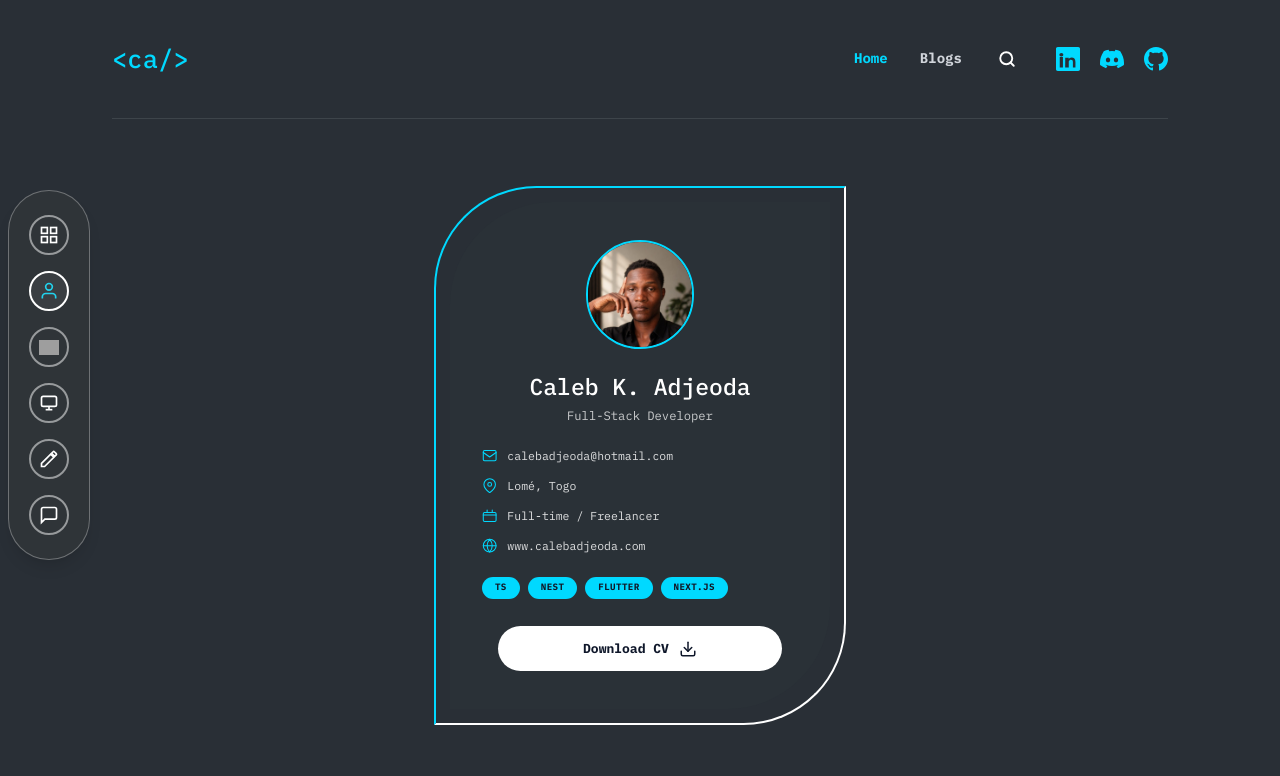
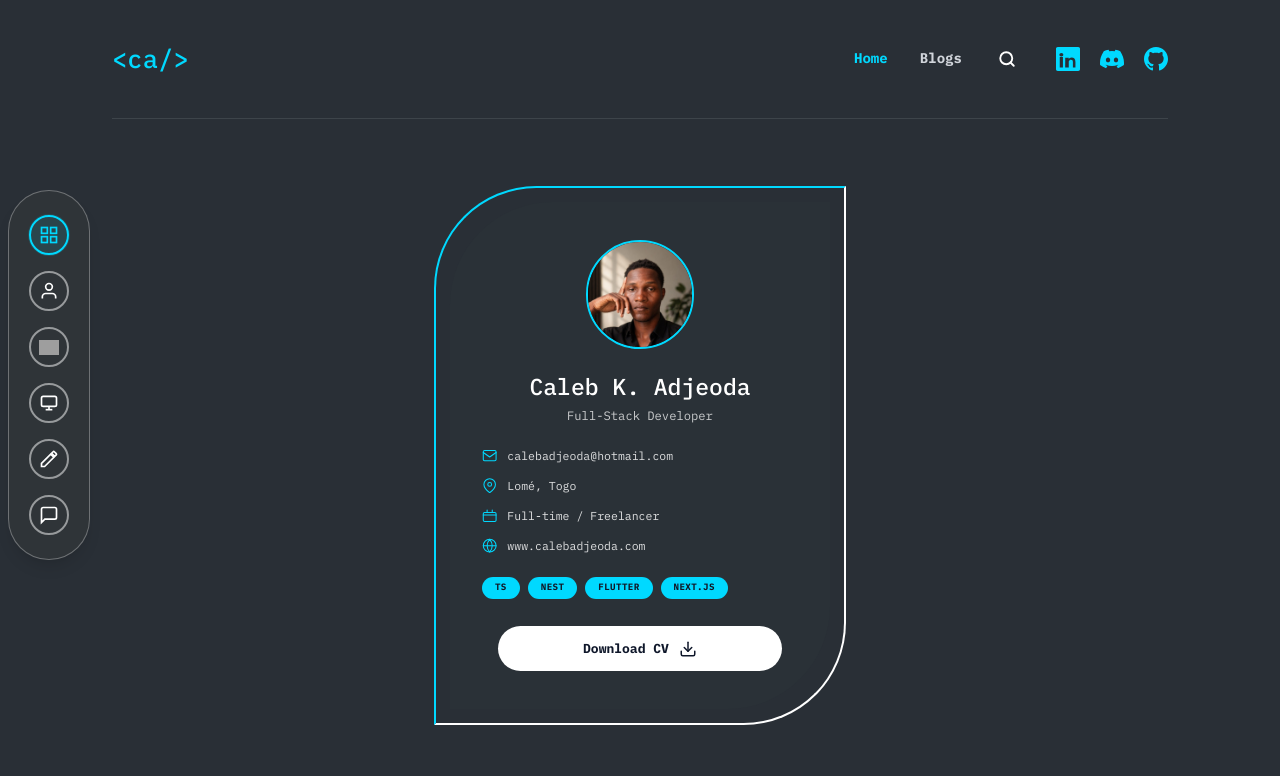
Before and after one commit to ReedBelca10/portfolio, a Next.js app in the folder apps/frontend/: page /CalebCV.pdf in a window 1280 px wide. Shown: the top 776 px of the page. Built offline with nearby package versions, Linux system fonts and the light colour scheme; grey boxes are pictures that could not be loaded.

Commit message:
Refine sidebar active state and skills subtitle

```diff
--- a/apps/frontend/src/components/SidebarNav.tsx
+++ b/apps/frontend/src/components/SidebarNav.tsx
@@ -49,7 +49,7 @@ export function SidebarNav({ items, className, onNavigate }: SidebarNavProps) {
           id: 'modules',
           label: getNavLabel('modules', 'Modules'),
           icon: <ProjectsIcon />,
-          sectionId: 'modules',
+          sectionId: 'home',
         },
         {
           id: 'about',
@@ -202,9 +202,9 @@ export function SidebarNav({ items, className, onNavigate }: SidebarNavProps) {
                   'focus:outline-none focus-ring',
                   'border-2',
                   activeSection === item.id
-                    ? 'border-white bg-white/5'
-                    : 'border-white/50 hover:border-white/70 bg-transparent',
-                  hoveredId === item.id && 'ring-1 ring-white/30'
+                    ? 'border-[#00D9FF] bg-[#00D9FF]/10 shadow-[0_0_0_1px_rgba(0,217,255,0.15)]'
+                    : 'border-white/50 hover:border-[#00D9FF]/70 bg-transparent',
+                  hoveredId === item.id && 'ring-1 ring-[#00D9FF]/30'
                 )}
                 aria-label={item.label}
                 aria-current={activeSection === item.id ? 'page' : undefined}
@@ -215,8 +215,8 @@ export function SidebarNav({ items, className, onNavigate }: SidebarNavProps) {
                     'w-5 h-5 flex items-center justify-center',
                     'transition-colors duration-300',
                     activeSection === item.id
-                      ? 'text-cyan-400'
-                      : 'text-white group-hover:text-cyan-300'
+                      ? 'text-[#00D9FF]'
+                      : 'text-white group-hover:text-[#00D9FF]'
                   )}
                 >
                   {item.icon}
--- a/apps/frontend/src/components/Skills.tsx
+++ b/apps/frontend/src/components/Skills.tsx
@@ -102,14 +102,6 @@ const SKILL_CATEGORIES: SkillCategory[] = [
   },
 ];
 
-const LEVEL_COLOR: Record<string, string> = {
-  BEGINNER: "#6EE7B7",
-  INTERMEDIATE: "#60A5FA",
-  PROFICIENT: CYAN,
-  SENIOR: CYAN,
-  EXPERT: "#F59E0B",
-};
-
 /* ── Category Icon ── */
 function CategoryIcon({ type, color = CYAN }: { type: SkillCategory["icon"]; color?: string }) {
   const size = "22px";
@@ -170,8 +162,6 @@ function CategoryIcon({ type, color = CYAN }: { type: SkillCategory["icon"]; col
 
 /* ── Single Skill Card ── */
 function SkillCard({ skill, index }: { skill: Skill; index: number }) {
-  const levelColor = LEVEL_COLOR[skill.level] ?? CYAN;
-
   return (
     <div
       className="skill-card"
@@ -310,7 +300,7 @@ export function Skills() {
         }
         .skills-subtitle {
           color: rgba(255,255,255,0.85);
-          font-size: clamp(11px, 0.9vw, 13px);
+          font-size: clamp(12px, 1.05vw, 15px);
           margin-top: 14px;
           line-height: 1.6;
           letter-spacing: 0.02em;
```
